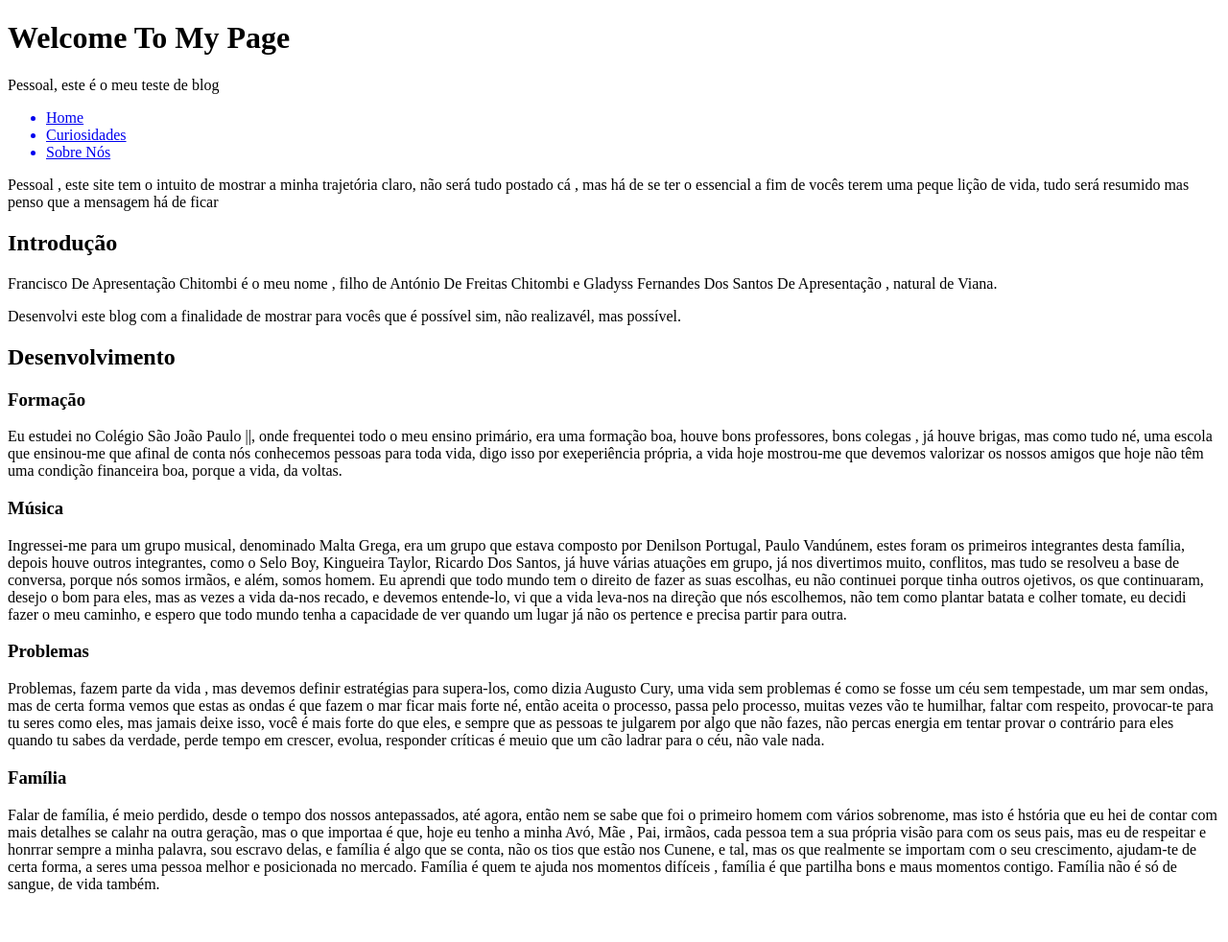
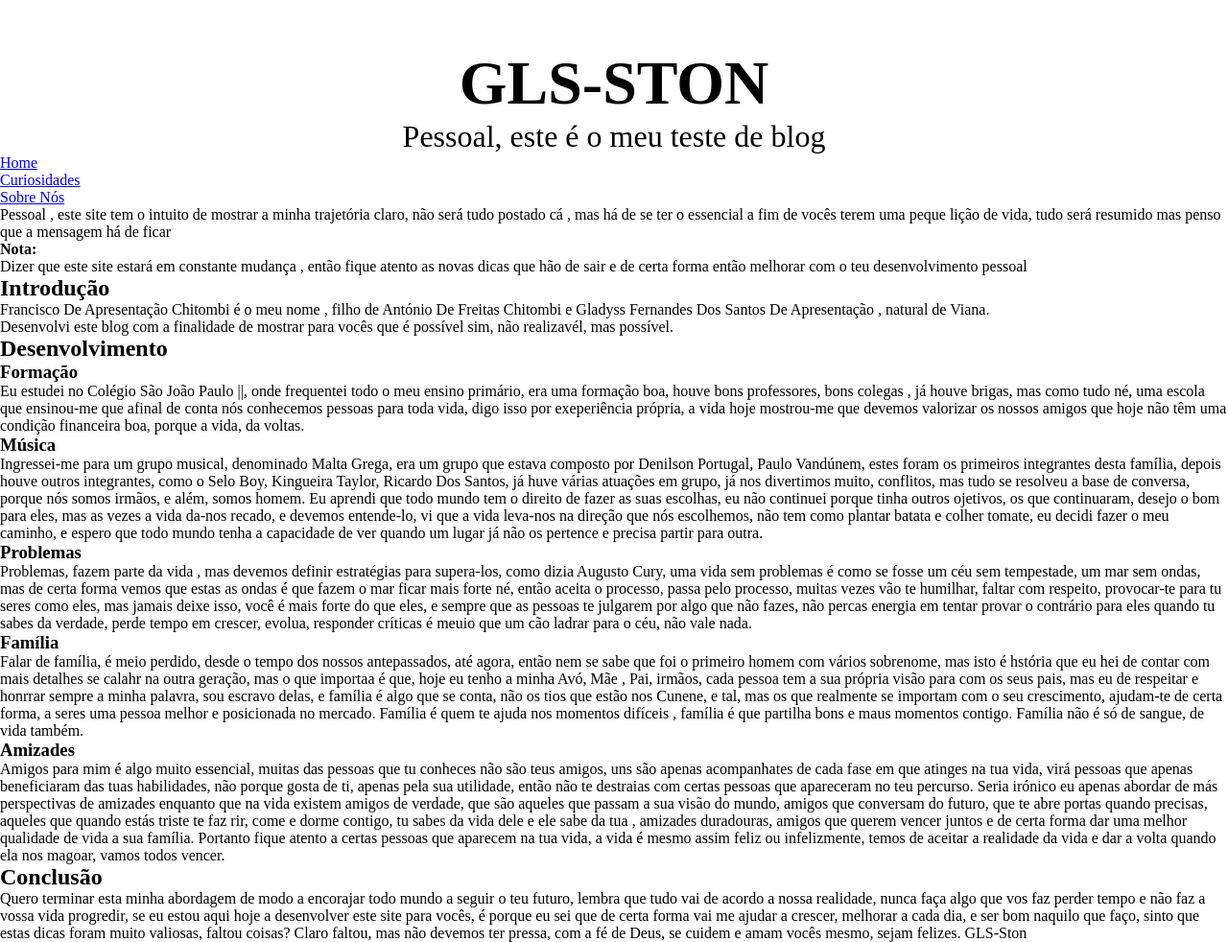
Before and after one commit to FranciscoChitombi/meusprojetospessoais, a plain HTML site: page minha_002/index.html in a window 1280 px wide. Shown: the whole page at 96% size. Before the commit the page ends 947 px from the top, so only its background shows below. Drawn offline with Linux system fonts and the light colour scheme.

Commit message:
Atualização do meu site

```diff
--- a/minha_002/index.html
+++ b/minha_002/index.html
@@ -3,11 +3,12 @@
 <head>
     <meta charset="UTF-8">
     <meta name="viewport" content="width=device-width, initial-scale=1.0">
-    <title>My Life</title>
+    <title>GLS-STON</title>
+    <link rel="stylesheet" href="style.css">
 </head>
 <body>
     <header>
-        <h1>Welcome To My Page</h1>
+        <h1>GLS-STON</h1>
         <p>Pessoal, este é o meu teste de blog</p>
     </header>
 
@@ -24,6 +25,10 @@
             </nav>
 
             <p>Pessoal , este site tem o intuito de mostrar a minha trajetória claro, não será tudo postado cá , mas há de se ter o essencial a fim de vocês terem uma peque lição de vida, tudo será resumido mas penso que a mensagem há de ficar</p>
+
+            <h4>Nota:</h4>
+
+            <p>Dizer que este site estará em constante mudança , então fique atento as novas dicas que hão de sair e de certa forma então melhorar com o teu desenvolvimento pessoal</p>
 
             <h2>Introdução</h2>
 
@@ -49,6 +54,14 @@
             <h3>Família</h3>
 
             <p>Falar de família, é meio perdido, desde o tempo dos nossos antepassados, até agora, então nem se sabe que foi o primeiro homem com vários sobrenome, mas isto é hstória que eu hei de contar com mais detalhes se calahr na outra geração, mas o que importaa é que, hoje eu tenho a minha Avó, Mãe , Pai, irmãos, cada pessoa tem a sua própria visão para com os seus pais, mas eu de respeitar e honrrar sempre a minha palavra, sou escravo delas, e família é algo que se conta, não os tios que estão nos Cunene, e tal, mas os que realmente se importam com o seu crescimento, ajudam-te de certa forma, a seres uma pessoa melhor e posicionada no mercado. Família é quem te ajuda nos momentos difíceis , família é que partilha bons e maus momentos contigo. Família não é só de sangue, de vida também. </p>
+
+            <h3>Amizades</h3>
+
+            <p>Amigos para mim é algo muito essencial, muitas das pessoas que tu conheces não são teus amigos, uns são apenas acompanhates de cada fase em que atinges na tua vida, virá pessoas que apenas beneficiaram das tuas habilidades, não porque gosta de ti, apenas pela sua utilidade, então não te destraias com certas pessoas que apareceram no teu percurso. Seria irónico eu apenas abordar de más perspectivas de amizades enquanto que na vida existem amigos de verdade, que são aqueles que passam a sua visão do mundo, amigos que conversam do futuro, que te abre portas quando precisas, aqueles que quando estás triste te faz rir, come e dorme contigo, tu sabes da vida dele e ele sabe da tua , amizades duradouras, amigos que querem vencer juntos e de certa forma dar uma melhor qualidade de vida a sua família. Portanto fique atento a certas pessoas que aparecem na tua vida, a vida é mesmo assim feliz ou infelizmente, temos de aceitar a realidade da vida e dar a volta quando ela nos magoar, vamos todos vencer.</p>
+
+            <h2>Conclusão</h2>
+
+            <p>Quero terminar esta minha abordagem de modo a encorajar todo mundo a seguir o teu futuro, lembra que tudo vai de acordo a nossa realidade, nunca faça algo que vos faz perder tempo e não faz a vossa vida progredir, se eu estou aqui hoje a desenvolver este site para vocês, é porque eu sei que de certa forma vai me ajudar a crescer, melhorar a cada dia, e ser bom naquilo que faço, sinto que estas dicas foram muito valiosas, faltou coisas? Claro faltou, mas não devemos ter pressa, com a fé de Deus, se cuidem e amam vocês mesmo, sejam felizes. GLS-Ston</p>
         </main>
     </article>
 </body>
--- /dev/null
+++ b/minha_002/style.css
@@ -0,0 +1,13 @@
+@charset "UTF-8";
+
+
+*{
+    padding: 0px;
+    margin: 0px;
+}
+
+header{
+    text-align: center;
+    padding-top: 50px;
+    font-size: 2em;
+}
```
